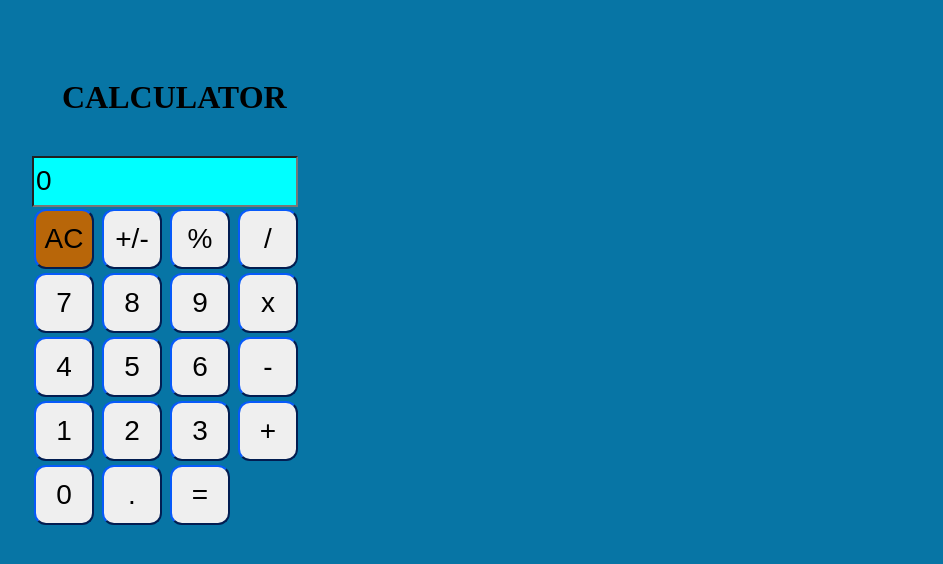
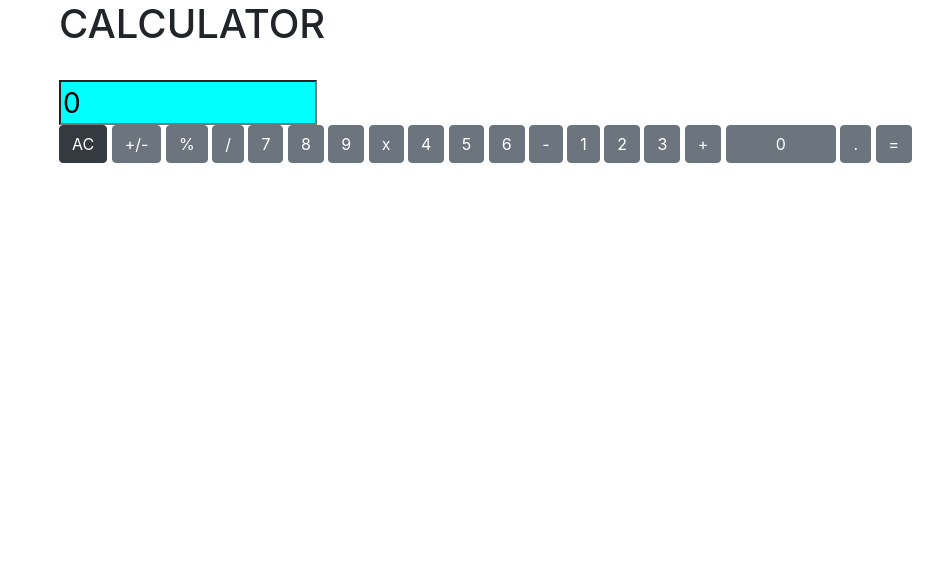
Before and after one commit to MSolovyeva/Calculator, a plain HTML site: page index.html in a window 1280 px wide. Shown: the whole page, without its empty margins (26-969 px from the left). Drawn offline with nearby package versions, Linux system fonts and the light colour scheme.

Commit message:
table added

```diff
--- a/index.html
+++ b/index.html
@@ -3,40 +3,46 @@
 <head>
     <meta charset="UTF-8">
     <title>My Calculator</title>
+    <link rel="stylesheet" href="https://stackpath.bootstrapcdn.com/bootstrap/4.1.3/css/bootstrap.min.css" integrity="sha384-MCw98/SFnGE8fJT3GXwEOngsV7Zt27NXFoaoApmYm81iuXoPkFOJwJ8ERdknLPMO" crossorigin="anonymous">
     <link href="styles.css" rel="stylesheet" type="text/css">
 </head>
 <body>
-<H1>CALCULATOR</H1>
-<br>
-<input id="display" type="text" value="0">
-<br>
-<button class="button" id="initZero" onclick="initZero()">AC</button>
-<button class="button" id="positiveNegative" onclick="changeSign()">+/-</button>
-<button class="button" id="percent" onclick="initOperation()">%</button>
-<button class="button" id="division" onclick="divide()">/</button>
-<br>
-<button class="button" id="7" inputValue="7" onclick="toInput('7')">7</button>
-<button class="button" id="8" inputValue="8" onclick="toInput('8')">8</button>
-<button class="button" id="9" inputValue="9" onclick="toInput('9')">9</button>
-<button class="button" id="multiply" onclick="multiply()">x</button>
-<br>
-<button class="button" id="4" onclick="toInput('4')">4</button>
-<button class="button" id="5" onclick="toInput('5')">5</button>
-<button class="button" id="6" onclick="toInput('6')">6</button>
-<button class="button" id="minus" onclick="substruct()">-</button>
-<br>
-<button class="button" id="1" onclick="toInput('1')">1</button>
-<button class="button" id="2" onclick="toInput('2')">2</button>
-<button class="button" id="3" onclick="toInput('3')">3</button>
-<button class="button" id="plus" onclick="summ()">+</button>
-<br>
-<button class="button" id="0" onclick="toInput('0')">0</button>
-<button class="button" id="point" onclick="toInput('.')">.</button>
-<button class="button" id="result" onclick="getResult()">=</button>
+    <div class="container">
+    <h1>CALCULATOR</h1>
+    <br>
+    <input id="display" type="text" value="0">
+    <br>
+        <tr>
+            <td><button class="btn btn-dark" id="initZero" onclick="initZero()">AC</button></td>
+            <td><button class="btn btn-secondary" id="positiveNegative" onclick="changeSign()">+/-</button></td>
+            <td><button class="btn btn-secondary" id="percent" onclick="initOperation()">%</button></td>
+            <td><button class="btn btn-secondary" id="division" onclick="divide()">/</button></td>
+        </tr>
+        <tr>
+            <td><button class="btn btn-secondary" id="7" inputValue="7" onclick="toInput('7')">7</button></td>
+            <td><button class="btn btn-secondary" id="8" inputValue="8" onclick="toInput('8')">8</button></td>
+            <td><button class="btn btn-secondary" id="9" inputValue="9" onclick="toInput('9')">9</button></td>
+            <td><button class="btn btn-secondary" id="multiply" onclick="multiply()">x</button></td>
+        </tr>
+        <tr>
+            <td><button class="btn btn-secondary" id="4" onclick="toInput('4')">4</button></td>
+            <td><button class="btn btn-secondary" id="5" onclick="toInput('5')">5</button></td>
+            <td><button class="btn btn-secondary" id="6" onclick="toInput('6')">6</button></td>
+            <td><button class="btn btn-secondary" id="minus" onclick="substruct()">-</button></td>
+        </tr>
+        <tr>
+            <td><button class="btn btn-secondary" id="1" onclick="toInput('1')">1</button></td>
+            <td><button class="btn btn-secondary" id="2" onclick="toInput('2')">2</button></td>
+            <td><button class="btn btn-secondary" id="3" onclick="toInput('3')">3</button></td>
+            <td><button class="btn btn-secondary" id="plus" onclick="summ()">+</button></td>
+        </tr>
+        <tr>
+            <td><button class="btn btn-secondary" id="zero"  onclick="toInput('0')">0</button></td>
+            <td><button class="btn btn-secondary" id="point" onclick="toInput('.')">.</button></td>
+            <td><button class="btn btn-secondary" id="result" onclick="getResult()">=</button></td>
+        </tr>
+    </div>
 
-
-
-
-<script src="scripts.js" type="application/javascript"></script>
+    <script src="scripts.js" type="application/javascript"></script>
 </body>
 </html>
--- a/styles.css
+++ b/styles.css
@@ -1,18 +1,8 @@
-body{
-    background-color: #0775a5;
-    padding: 50px;
-}
-H1{
-    margin-left: 30px;
-    color
-}
+
 .button{
     width: 60px;
     height: 60px;
-    font-size: 28px;
-    margin: 2px 2px 2px 2px;
-    border-radius: 20%;
-    border-color: #053ca5;
+
 }
 
 
@@ -22,9 +12,7 @@ H1{
     height: 45px;
     font-size: 28px;
 }
-#initZero{
-    background-color: #b86609;
+
+#zero{
+    width: 110px;
 }
-#0{
-    width: 150px;
-}
```
Also changed, not shown: scripts.js (+21 -21 lines).
